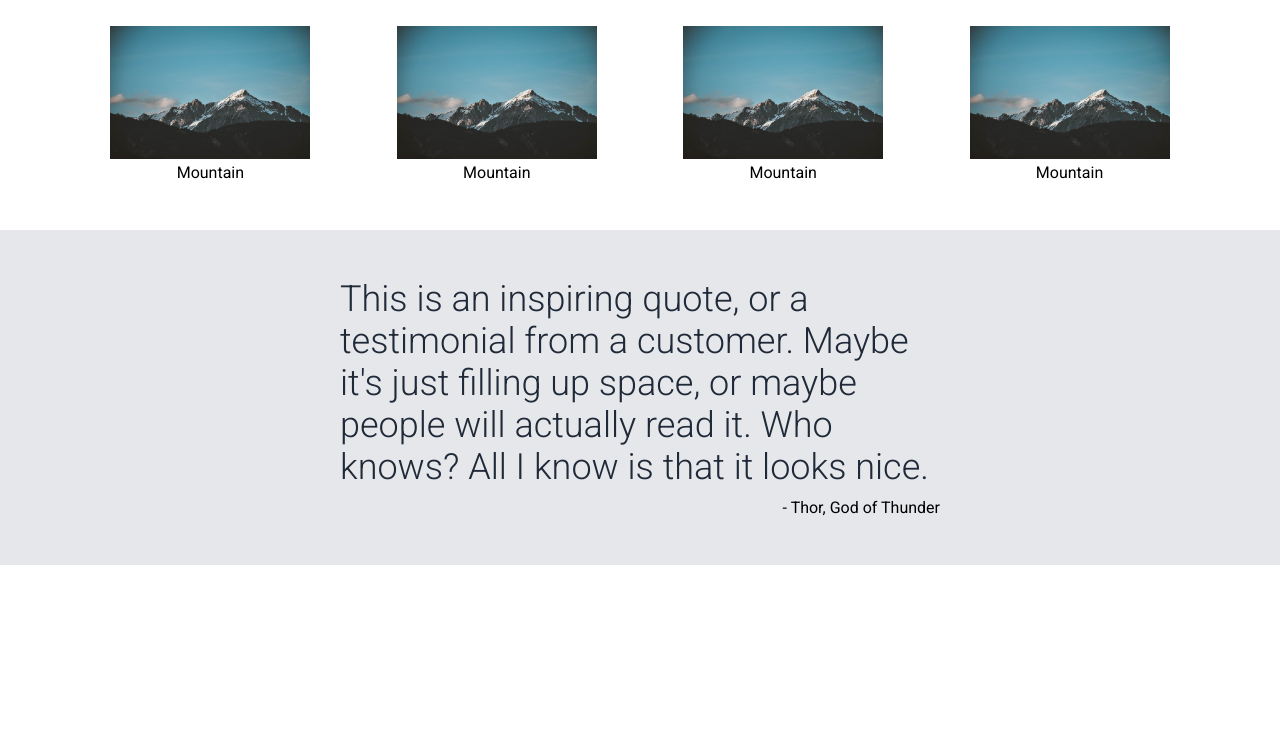
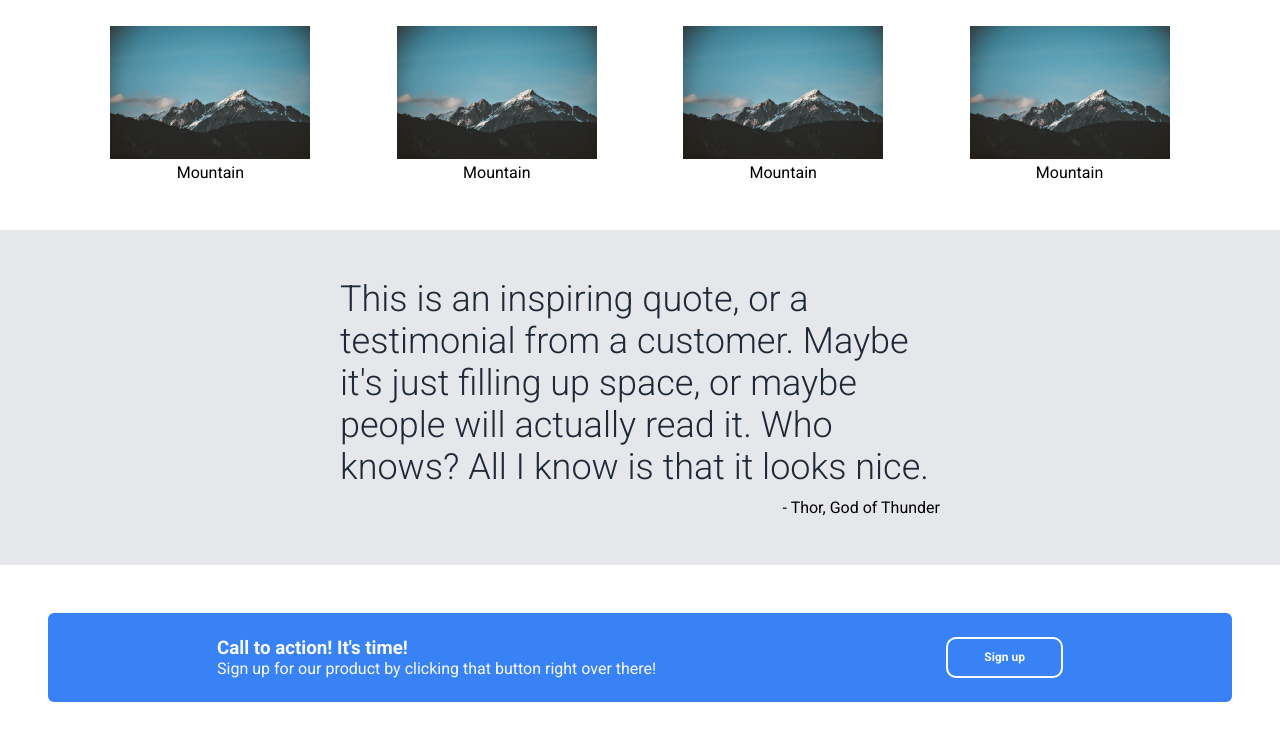
Before and after one commit to nandxi/landing-page, a plain HTML site: page index.html in a window 1280 px wide. Shown: the part 596-1336 px from the top of the page. Before the commit the page ends 1161 px from the top, so only its background shows below. Drawn offline with Linux system fonts and the light colour scheme.

Commit message:
Style call to action banner

```diff
--- a/index.html
+++ b/index.html
@@ -62,5 +62,16 @@
             <p class="author">- Thor, God of Thunder</p>
         </div>
     </div>
+
+    <div class="section-four">
+        <div class="banner">
+            <div>
+                <h3>Call to action! It's time!</h3>
+                <p>Sign up for our product by clicking that button right over there!</p>
+            </div>
+
+            <button class="sign-up">Sign up</button>
+        </div>
+    </div>
 </body>
 </html>
--- a/styles.css
+++ b/styles.css
@@ -112,3 +112,21 @@ h2 {
 .author {
     margin-left: auto;
 }
+
+.section-four {
+    padding: 48px;
+}
+
+.banner {
+    background-color: #3882f6;
+    color: #f9faf8;
+    display: flex;
+    justify-content: space-around;
+    padding: 24px;
+    border-radius: 6px;
+}
+
+.banner .sign-up {
+    border: 2px solid white;
+    padding: 2px 36px;
+}
```
